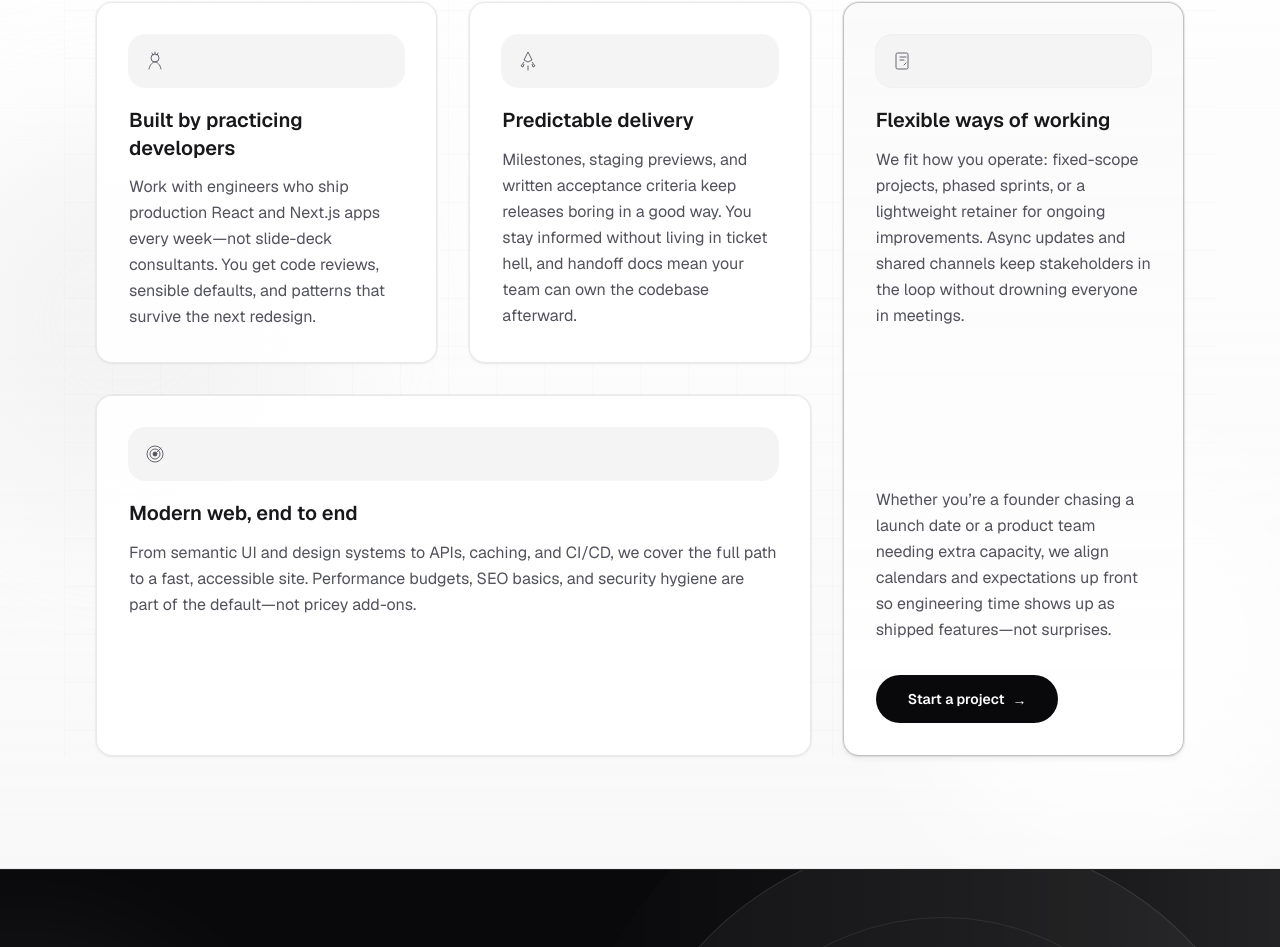
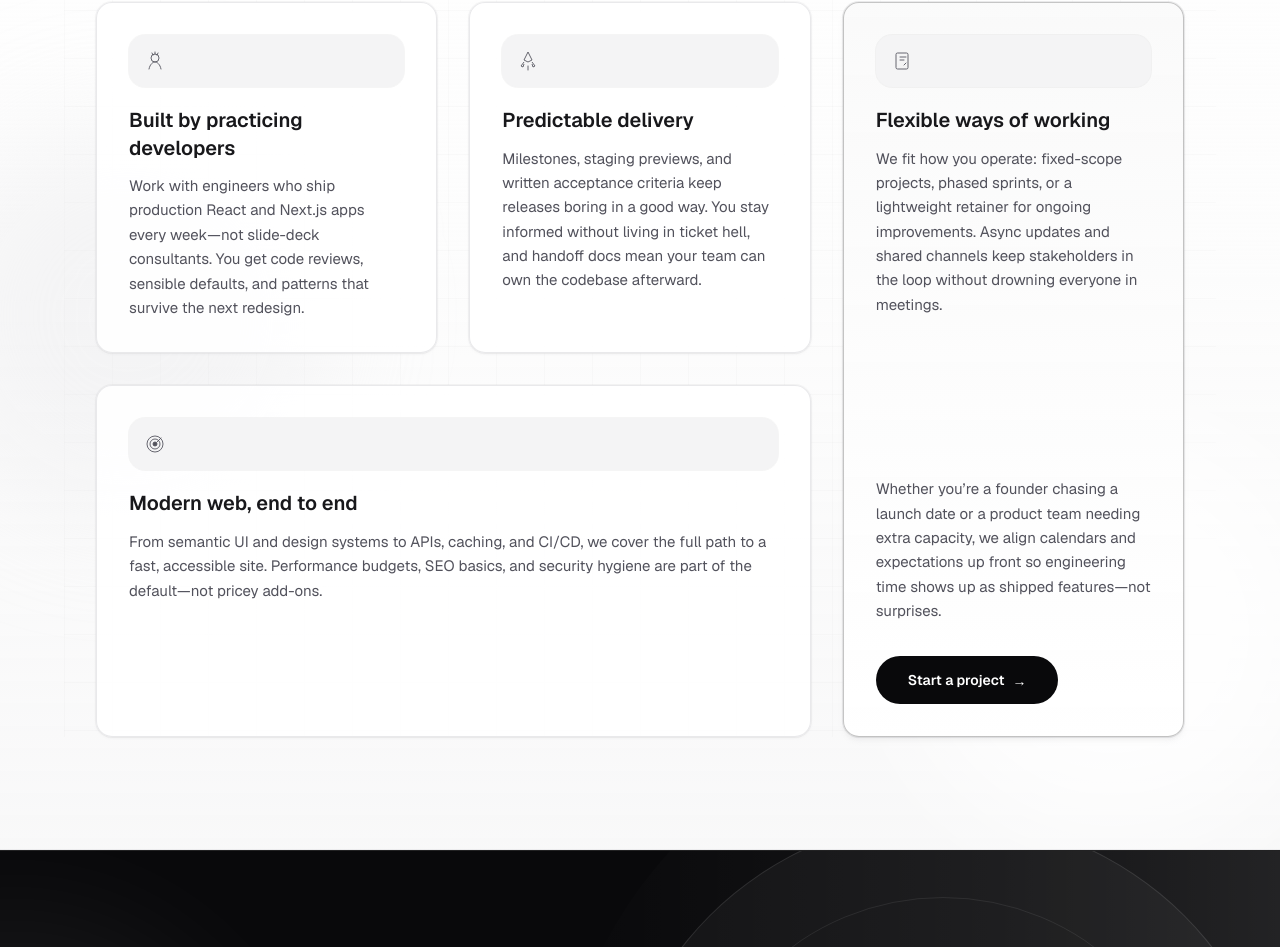
Before and after one commit to GrayPeak-Studios/company-site, a Next.js app: page / in a window 1280 px wide. Shown: the part 2827-3774 px from the top of the page. Built offline with nearby package versions, Linux system fonts and the light colour scheme.

Commit message:
Fixed card description

```diff
--- a/components/Home/WhyChooseUs.tsx
+++ b/components/Home/WhyChooseUs.tsx
@@ -194,7 +194,7 @@ export function WhyChooseUs() {
             <h3 className="text-lg font-semibold leading-snug text-zinc-900 sm:text-xl">
               {c.topLeft.title}
             </h3>
-            <p className="mt-3 text-sm leading-relaxed text-zinc-600 sm:text-base">
+            <p className="mt-3 text-sm leading-relaxed text-zinc-600 sm:text-[0.9375rem]">
               {c.topLeft.description}
             </p>
           </article>
@@ -208,7 +208,7 @@ export function WhyChooseUs() {
             <h3 className="text-lg font-semibold leading-snug text-zinc-900 sm:text-xl">
               {c.topMiddle.title}
             </h3>
-            <p className="mt-3 text-sm leading-relaxed text-zinc-600 sm:text-base">
+            <p className="mt-3 text-sm leading-relaxed text-zinc-600 sm:text-[0.9375rem]">
               {c.topMiddle.description}
             </p>
           </article>
@@ -222,7 +222,7 @@ export function WhyChooseUs() {
             <h3 className="text-lg font-semibold leading-snug text-zinc-900 sm:text-xl">
               {c.bottomWide.title}
             </h3>
-            <p className="mt-3 text-sm leading-relaxed text-zinc-600 sm:text-base">
+            <p className="mt-3 text-sm leading-relaxed text-zinc-600 sm:text-[0.9375rem]">
               {c.bottomWide.description}
             </p>
           </article>
@@ -239,7 +239,7 @@ export function WhyChooseUs() {
             {c.tall.paragraphs.map((paragraph, i) => (
               <p
                 key={i}
-                className={`text-sm leading-relaxed text-zinc-600 sm:text-base ${i === 0 ? "mt-3 flex-1" : "mt-4"}`}
+                className={`text-sm leading-relaxed text-zinc-600 sm:text-[0.9375rem] ${i === 0 ? "mt-3 flex-1" : "mt-4"}`}
               >
                 {paragraph}
               </p>
```
